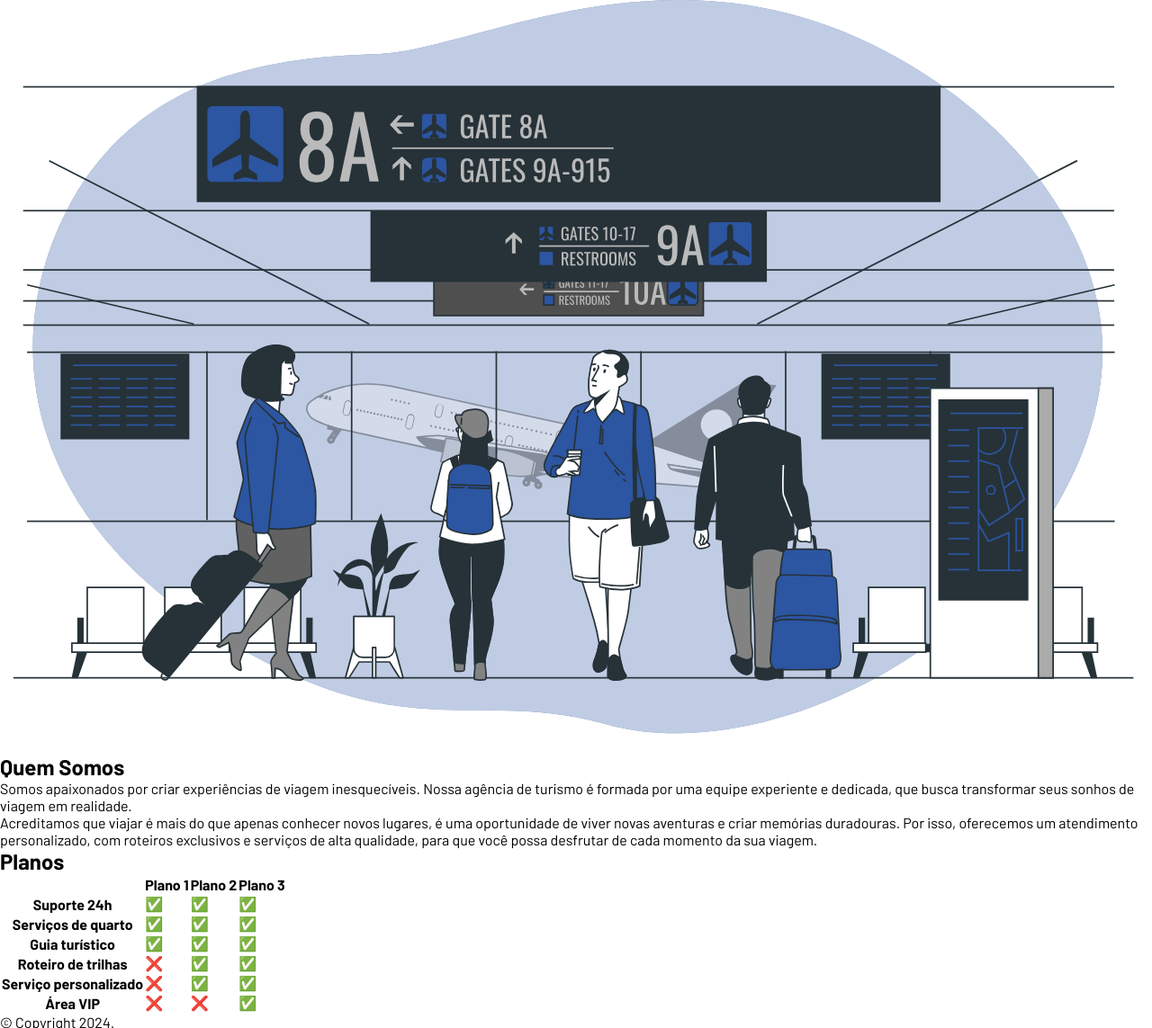
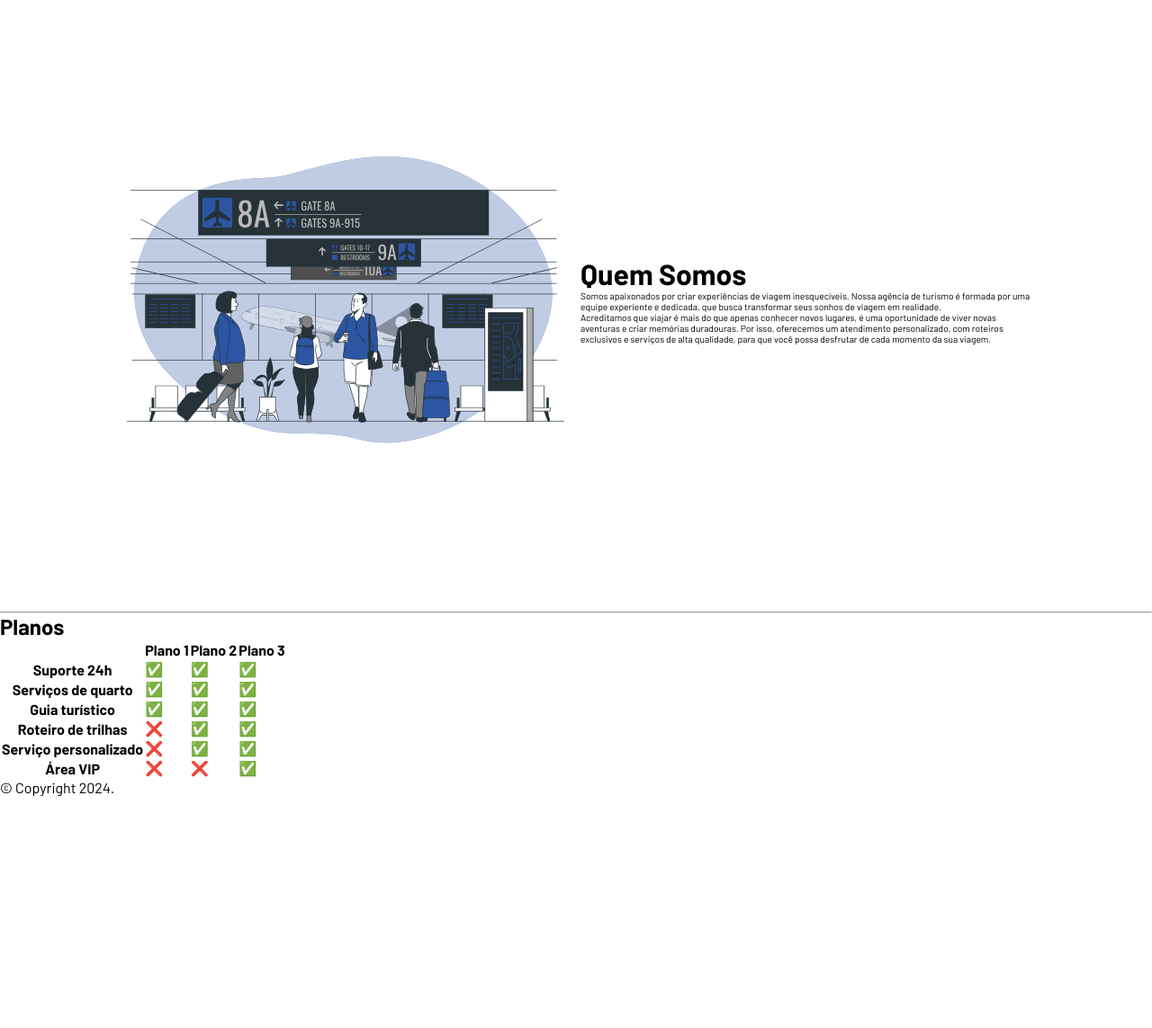
Before and after one commit to manubarb/GrowTravel, a plain HTML site: page base-growtravel-2/index.html in a window 1280 px wide. Shown: the part 785-1928 px from the top of the page at 90% size. After the commit the page ends 1670 px from the top, so only its background shows below. Drawn offline with Linux system fonts and the light colour scheme.

Commit message:
css da section quem-somos

```diff
--- a/base-growtravel-2/index.html
+++ b/base-growtravel-2/index.html
@@ -32,29 +32,31 @@
     <main>
         <section class="sec-container">
             <div>
-                <h2 id="title">GrowTravel</h2>
-                <p id="sub-title">O melhor serviço para você!</p>
+                <h2 class="title">GrowTravel</h2>
+                <p class="sub-title">O melhor serviço para você!</p>
                 <button class="btn">Saiba Mais!</button>
             </div>
-                <img class="img-container1" src="./images/home.svg" alt="Buscar viagens pelo mundo">
+                <img id="img1" src="./images/home.svg" alt="Buscar viagens pelo mundo">
         </section>
         <hr>
 
         <section id="quem-somos">
-            <img src="./images/aeroporto.svg" alt="Aeroporto">
-            <h2>Quem Somos</h2>
-            <p>
+            <img id="img2" src="./images/aeroporto.svg" alt="Aeroporto">
+           <div>
+             <h2 class="title">Quem Somos</h2>
+            <p class="sub-title paragraph">
                 Somos apaixonados por criar experiências de viagem inesquecíveis. Nossa agência de turismo é formada por uma equipe
                 experiente e dedicada, que busca transformar seus sonhos de viagem em realidade.
             </p>
-            <p>
+            <p class="sub-title paragraph">
                 Acreditamos que viajar é mais do que
                 apenas conhecer novos lugares, é uma oportunidade de viver novas aventuras e criar memórias duradouras. Por isso,
                 oferecemos um atendimento personalizado, com roteiros exclusivos e serviços de alta qualidade, para que você possa
                 desfrutar de cada momento da sua viagem.
             </p>
+           </div>
         </section>
-
+<hr>
         <section id="planos">
             <h2>Planos</h2>
 
--- a/base-growtravel-2/style.css
+++ b/base-growtravel-2/style.css
@@ -39,17 +39,22 @@
     gap: 10px;
 }
 
-.img-container1{
+#img1{
     max-width: 400px;
 
 }
 
-#title{
+#img2{
+    max-width: 500px;
+
+}
+
+.title{
     font-weight: 700;
     font-size: 2.5vw;
 }
 
-#sub-title{
+.sub-title{
     font-size: 0.8vw;
 }
 
@@ -69,3 +74,14 @@
     color: #ffff;
     transition: 0.5s;
 }
+#quem-somos{
+    padding: 185px 0px 180px 0px;
+    display: flex;
+    align-items: center;
+    justify-content: center;
+    gap: 10px;
+}
+
+.paragraph{
+    max-width: 500px;
+}
```
